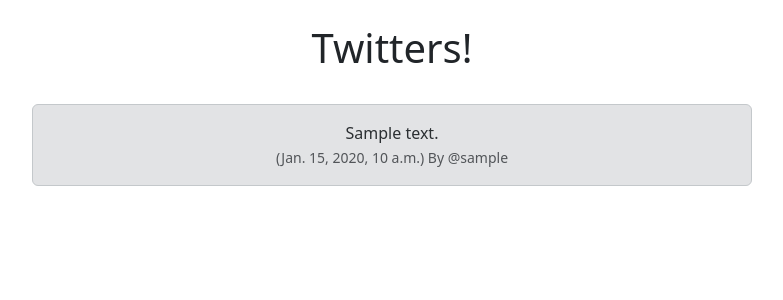
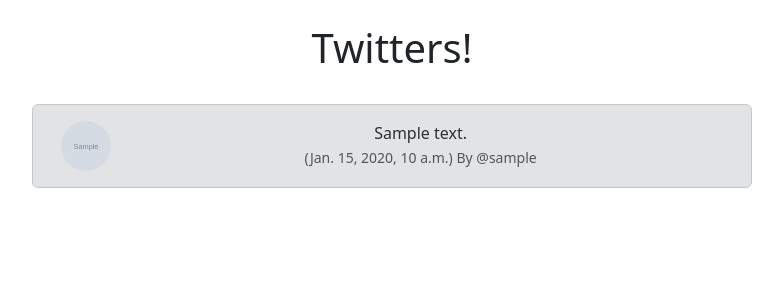
Before and after one commit to ClaudioFerreir/twitter-clone, a Django app: page / in a window 1280 px wide. Shown: the part 56-356 px from the top of the page, without its empty margins (62-845 px from the left). Run offline with Django 5.2, Linux system fonts and the light colour scheme; tables that the repository leaves empty hold one stand-in row (values such as "Sample post"); grey boxes marked "Sample" are stand-in pictures.

Commit message:
feat: profile pics on homepage add

```diff
--- a/twitter_clone/twitter/templates/home.html
+++ b/twitter_clone/twitter/templates/home.html
@@ -1,4 +1,5 @@
 {% extends 'base.html' %}
+{% load static %}
 
 {% block content %}
     <div class="container text-center">
@@ -8,10 +9,23 @@
                 <br>
                 {% for twitter in twitters %}
                     <div class="alert alert-secondary" role="alert">
-                        {{ twitter.body }} <br>
-                        <small class="text-muted">
-                            ({{ twitter.created_at }}) By @{{ twitter.user.username }}
-                        </small>
+                        <div class="container">
+                            <div class="row">
+                                <div class="col-1">
+                                    {% if twitter.user.profile.profile_image %}
+                                        <img src="{{ twitter.user.profile.profile_image.url }}" width=50 height=50 alt="{{ twitter.user.profile.user.username }}" class="rounded-circle">
+                                    {% else %}
+                                        <img src="{% static 'images/default-profile.png' %}" width=50 height=50 alt="{{ twitter.user.profile.user.username }}" class="rounded-circle">
+                                    {% endif %}
+                                </div>
+                                <div class="col-11">
+                                    {{ twitter.body }} <br>
+                                    <small class="text-muted">
+                                        ({{ twitter.created_at }}) By @{{ twitter.user.username }}
+                                    </small>
+                                </div>
+                            </div>
+                        </div>
                     </div><br><br>
                 {% endfor %}
             </div>
```
Also changed, not shown: twitter_clone/media/images/lion.jpg (added).
